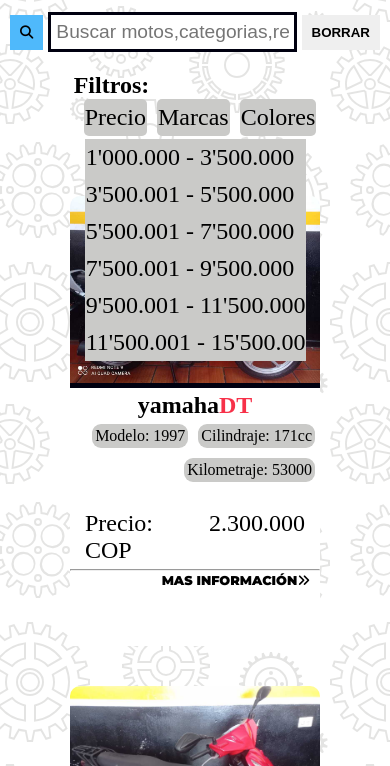
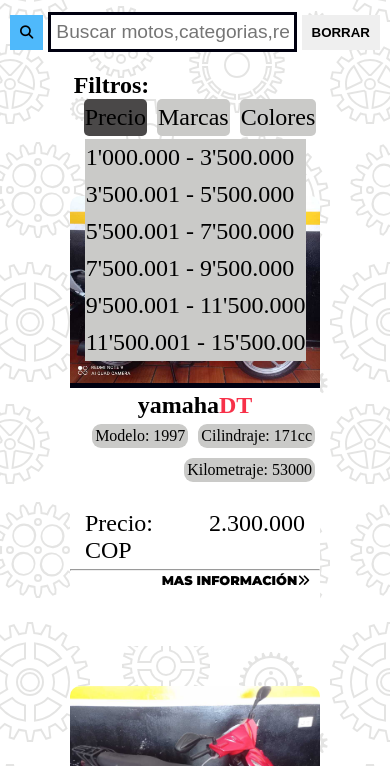
Before and after one commit to haderCabreraa/webPageJOVIMOTOS, a plain HTML site: page toSalePage.html in a window 390 px wide. In both pictures the pointer is over the item "Precio". Shown: the part 78-844 px from the top of the page. Drawn offline with Linux system fonts and the light colour scheme.

Commit message:
filtro terminado, contino con taable tosale

```diff
--- a/toSalePage.css
+++ b/toSalePage.css
@@ -390,7 +390,6 @@
     #footer_ocultar {
         display: none;
     }
-
     /*CREANDO MENU DESPLEGABLE*/
     .filtros{
         margin: auto;
@@ -403,14 +402,15 @@
         text-decoration: none;
         display: block;
         padding: 10px 5px;
+    }
+    .filtros > ul li:hover {
+        background-color: #4a4848;
 
     }
-
     .nav > li {
         float: left;
         margin-left: 10px;
         border-radius: 5px;
-
     }
     .nav li ul{
         display: none;
```
